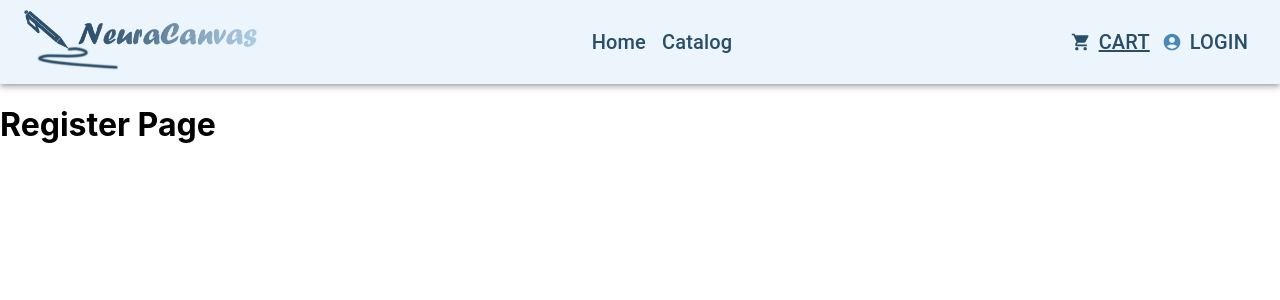
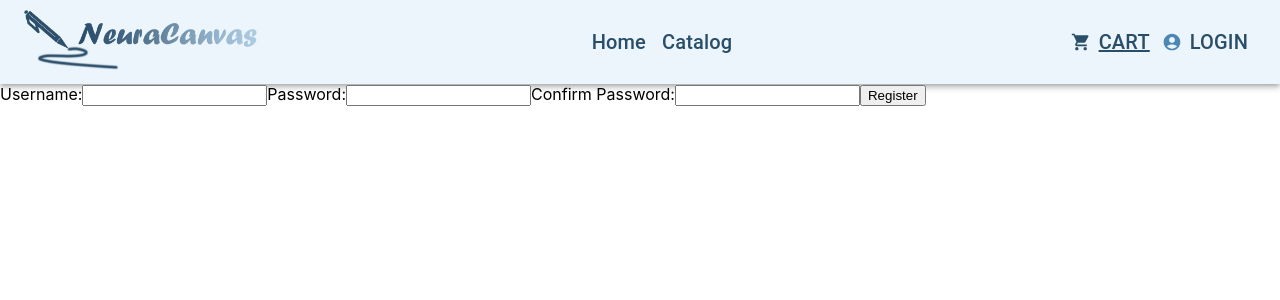
Before and after one commit to anna757/Neuracanvas, a React (Create React App) app in the folder neura-canvas/: page /register in a window 1280 px wide. Shown: the top 300 px of the page. Built offline with nearby package versions, Linux system fonts and the light colour scheme.

Commit message:
Added Login and register forms, only log in if profile, cart, and user profile are tried to be accessed.

```diff
--- a/neura-canvas/src/App.js
+++ b/neura-canvas/src/App.js
@@ -1,18 +1,10 @@
 import React from 'react';
-import { BrowserRouter as Router, Route, Routes } from 'react-router-dom';
+import { BrowserRouter as Router } from 'react-router-dom';
 import { AuthProvider } from './services/AuthContext';
+import { ThemeProvider } from '@emotion/react';
 import theme from './styles/theme';
 import Navbar from './components/Navbar';
-import HomePage from './pages/HomePage';
-import CatalogPage from './pages/CatalogPage';
-import LoginPage from './pages/LoginPage';
-import CartPage from './pages/CartPage';
-import DetailsPage from './pages/DetailsPage';
-import CheckoutPage from './pages/CheckoutPage';
-import RegisterPage from './pages/RegisterPage';
-import UserProfilePage from './pages/UserProfilePage';
-import { ThemeProvider } from '@emotion/react';
-
+import AppRoutes from './AppRoutes';
 
 const App = () => {
   return (
@@ -20,16 +12,7 @@ const App = () => {
       <ThemeProvider theme={theme}>
         <Router>
           <Navbar />
-          <Routes>
-            <Route path="/" element={<HomePage />} />
-            <Route path="/catalog" element={<CatalogPage />} />
-            <Route path="/product/:id" element={<DetailsPage />} />
-            <Route path="/cart" element={<CartPage />} />
-            <Route path="/checkout" element={<CheckoutPage />} />
-            <Route path="/login" element={<LoginPage />} />
-            <Route path="/register" element={<RegisterPage />} />
-            <Route path="/userprofile" element={<UserProfilePage />} />
-          </Routes>
+          <AppRoutes />
         </Router>
       </ThemeProvider>
     </AuthProvider>
--- /dev/null
+++ b/neura-canvas/src/AppRoutes.js
@@ -0,0 +1,30 @@
+import React, { useContext } from 'react';
+import { Route, Routes } from 'react-router-dom';
+import { AuthContext } from './services/AuthContext';
+import HomePage from './pages/HomePage';
+import CatalogPage from './pages/CatalogPage';
+import LoginPage from './pages/LoginPage';
+import CartPage from './pages/CartPage';
+import DetailsPage from './pages/DetailsPage';
+import CheckoutPage from './pages/CheckoutPage';
+import RegisterPage from './pages/RegisterPage';
+import UserProfilePage from './pages/UserProfilePage';
+
+const AppRoutes = () => {
+  const { isLoggedIn } = useContext(AuthContext);
+
+  return (
+    <Routes>
+      <Route path="/" element={<HomePage />} />
+      <Route path="/catalog" element={<CatalogPage />} />
+      <Route path="/product/:id" element={<DetailsPage />} />
+      <Route path="/cart" element={isLoggedIn ? <CartPage /> : <LoginPage />} />
+      <Route path="/checkout" element={<CheckoutPage />} />
+      <Route path="/login" element={<LoginPage />} />
+      <Route path="/register" element={<RegisterPage />} />
+      <Route path="/userprofile" element={isLoggedIn ? <UserProfilePage /> : <LoginPage />} />
+    </Routes>
+  );
+};
+
+export default AppRoutes;
--- a/neura-canvas/src/pages/LoginPage.js
+++ b/neura-canvas/src/pages/LoginPage.js
@@ -1,11 +1,36 @@
-import React from 'react';
+import React, { useContext, useState } from 'react';
+import { useNavigate } from 'react-router-dom'; // Import useNavigate
+import { AuthContext } from '../services/AuthContext';
 
 const LoginPage = () => {
+    const navigate = useNavigate(); // Initialize useNavigate
+    const { logIn } = useContext(AuthContext);
+    const [username, setUsername] = useState('');
+    const [password, setPassword] = useState('');
+
+    const handleSubmit = (event) => {
+        event.preventDefault();
+        if(username === 'user' && password === 'password') {
+            logIn();
+            navigate('/'); // Navigate to homepage after successful login
+        } else {
+            alert('Invalid username or password');
+        }
+    };
+
     return (
-        <div>
-            <h1>Login Page</h1>
-        </div>
+        <form onSubmit={handleSubmit}>
+            <label>
+                Username:
+                <input type="text" name="username" onChange={e => setUsername(e.target.value)} required />
+            </label>
+            <label>
+                Password:
+                <input type="password" name="password" onChange={e => setPassword(e.target.value)} required />
+            </label>
+            <input type="submit" value="Log In" />
+        </form>
     );
-}
+};
 
 export default LoginPage;
--- a/neura-canvas/src/pages/RegisterPage.js
+++ b/neura-canvas/src/pages/RegisterPage.js
@@ -1,11 +1,42 @@
-import React from 'react';
+import React, { useContext, useState } from 'react';
+import { AuthContext } from '../services/AuthContext';
 
 const RegisterPage = () => {
+    const { logIn } = useContext(AuthContext);
+    const [username, setUsername] = useState('');
+    const [password, setPassword] = useState('');
+    const [confirmPassword, setConfirmPassword] = useState('');
+
+    const handleSubmit = (event) => {
+        event.preventDefault();
+        if(password !== confirmPassword) {
+            alert('Passwords do not match');
+        } else if(localStorage.getItem(username)) {
+            alert('Username already registered');
+        } else {
+            const user = {username, password};
+            localStorage.setItem(username, JSON.stringify(user));
+            logIn();
+        }
+    };
+
     return (
-        <div>
-            <h1>Register Page</h1>
-        </div>
+        <form onSubmit={handleSubmit}>
+            <label>
+                Username:
+                <input type="text" name="username" onChange={e => setUsername(e.target.value)} required />
+            </label>
+            <label>
+                Password:
+                <input type="password" name="password" onChange={e => setPassword(e.target.value)} required />
+            </label>
+            <label>
+                Confirm Password:
+                <input type="password" name="confirmPassword" onChange={e => setConfirmPassword(e.target.value)} required />
+            </label>
+            <input type="submit" value="Register" />
+        </form>
     );
-}
+};
 
 export default RegisterPage;
--- a/neura-canvas/src/services/AuthContext.js
+++ b/neura-canvas/src/services/AuthContext.js
@@ -1,21 +1,36 @@
-import React, { createContext, useState } from 'react';
+import React, { createContext, useState, useEffect } from 'react';
 
-export const AuthContext = createContext();
+const AuthContext = createContext();
 
-export const AuthProvider = ({ children }) => {
+const AuthProvider = ({ children }) => {
   const [isLoggedIn, setIsLoggedIn] = useState(false);
 
+  useEffect(() => {
+    const storedLoginStatus = localStorage.getItem('isLoggedIn');
+    setIsLoggedIn(storedLoginStatus === 'false');
+  }, []);
+
   const logIn = () => {
+    localStorage.setItem('isLoggedIn', 'true');
     setIsLoggedIn(true);
   };
 
   const logOut = () => {
+    localStorage.setItem('isLoggedIn', 'false');
     setIsLoggedIn(false);
   };
 
+  const register = (user, password) => {
+    // Here you would typically make a request to your server to register the user.
+    // For now, we'll just log the user in after they register.
+    logIn(user, password);
+  };
+
   return (
-    <AuthContext.Provider value={{ isLoggedIn, logIn, logOut }}>
+    <AuthContext.Provider value={{ isLoggedIn, logIn, logOut, register }}>
       {children}
     </AuthContext.Provider>
   );
 };
+
+export {AuthProvider, AuthContext};
```
Also changed, not shown: neura-canvas/src/components/ProtectedRoute.js (added, +17 -0 lines), 1 other file (tests, documents, lock files or other folders).
